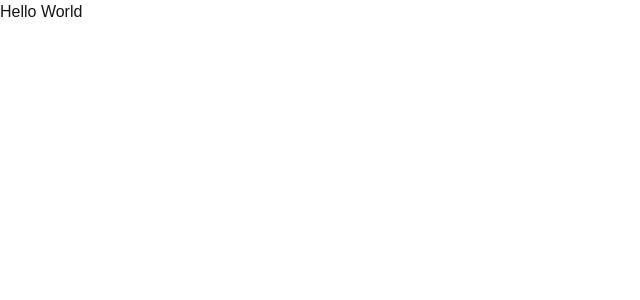
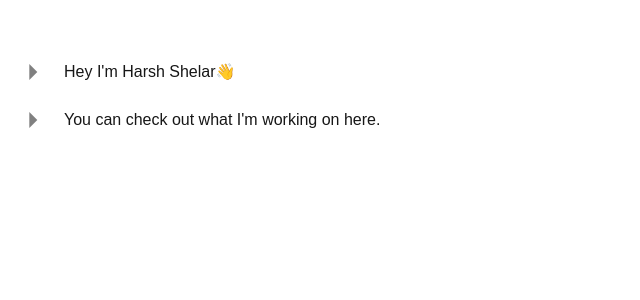
Before and after one commit to TeraSurror/portfolio, a Next.js app: page / in a window 1280 px wide. Shown: the top 300 px of the page, without its empty margins (0-640 px from the left). Built offline with nearby package versions, Linux system fonts and the light colour scheme.

Commit message:
added basic scaffold

```diff
--- a/app/globals.css
+++ b/app/globals.css
@@ -25,3 +25,7 @@ body {
     text-wrap: balance;
   }
 }
+
+.clip-path-polygon {
+  clip-path: polygon(0 0, 75% 0, 75% 25%, 100% 50%, 75% 75%, 75% 100%, 0 100%);
+}
--- a/app/layout.tsx
+++ b/app/layout.tsx
@@ -7,6 +7,7 @@ const geistSans = localFont({
   variable: "--font-geist-sans",
   weight: "100 900",
 });
+
 const geistMono = localFont({
   src: "./fonts/GeistMonoVF.woff",
   variable: "--font-geist-mono",
@@ -14,8 +15,8 @@ const geistMono = localFont({
 });
 
 export const metadata: Metadata = {
-  title: "Create Next App",
-  description: "Generated by create next app",
+  title: "Harsh Shelar Portfolio",
+  description: "Harsh Shelar Portfolio",
 };
 
 export default function RootLayout({
--- a/app/page.tsx
+++ b/app/page.tsx
@@ -1,3 +1,18 @@
+import Line from "@/app/ui/line";
+
 export default function Home() {
-  return <h1>Hello World</h1>;
+  const commandList: string[] = [
+    "Hey I'm Harsh Shelar👋",
+    "You can check out what I'm working on here.",
+  ];
+
+  return (
+    <>
+      <br />
+      <br />
+      {commandList.map((text, idx) => {
+        return <Line key={idx} text={text} />;
+      })}
+    </>
+  );
 }
--- /dev/null
+++ b/app/ui/line.tsx
@@ -0,0 +1,18 @@
+import { RiArrowRightSFill } from "react-icons/ri";
+
+type Props = {
+  text: string;
+};
+
+export default function Line({ text }: Props) {
+  return (
+    <div className="w-full px-4 py-2 mx-0 hover:bg-gray-800">
+      <div className="flex flex-row items-center">
+        <RiArrowRightSFill
+          style={{ fontSize: "2em", marginRight: "0.5em", color: "gray" }}
+        />
+        <p>{text}</p>
+      </div>
+    </div>
+  );
+}
```
Also changed, not shown: package.json (+5 -4 lines), 1 other file (tests, documents, lock files or other folders).
